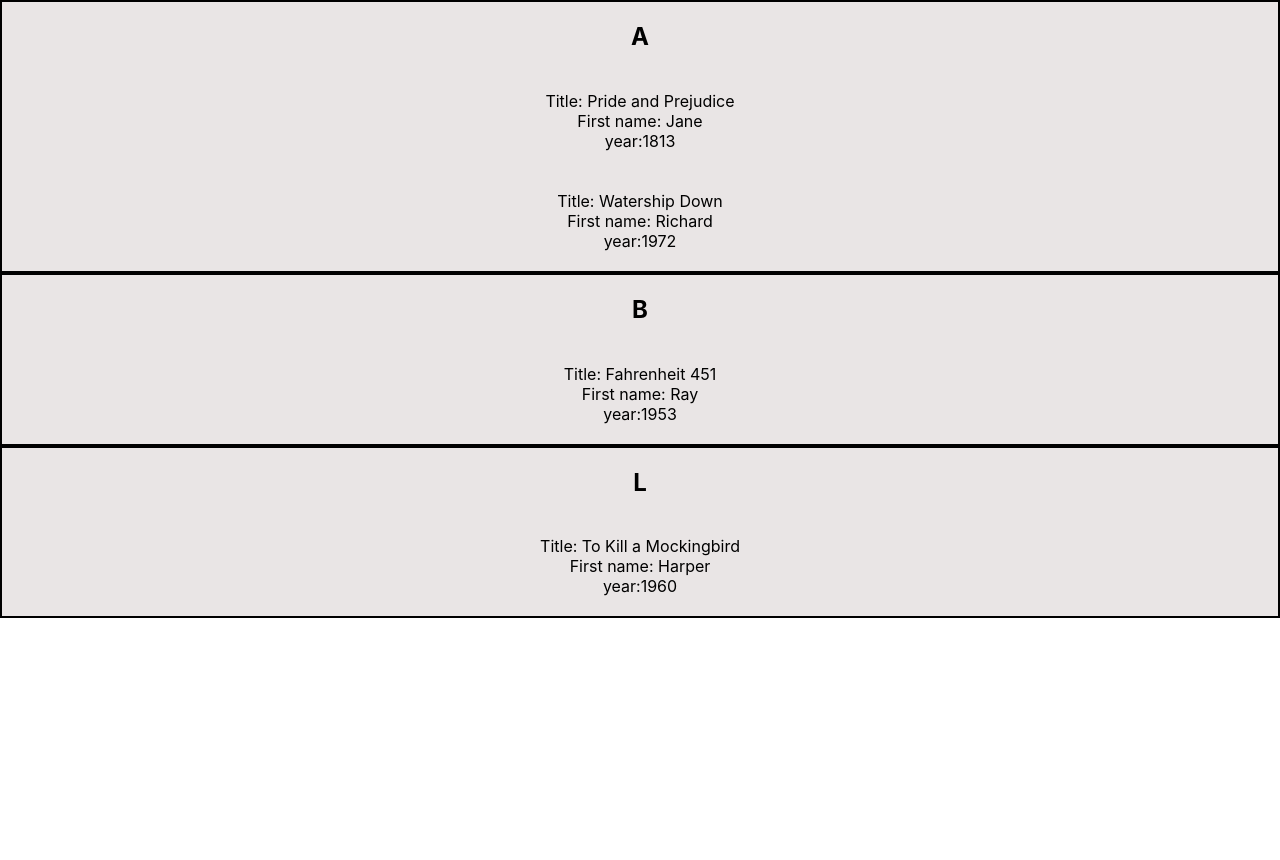
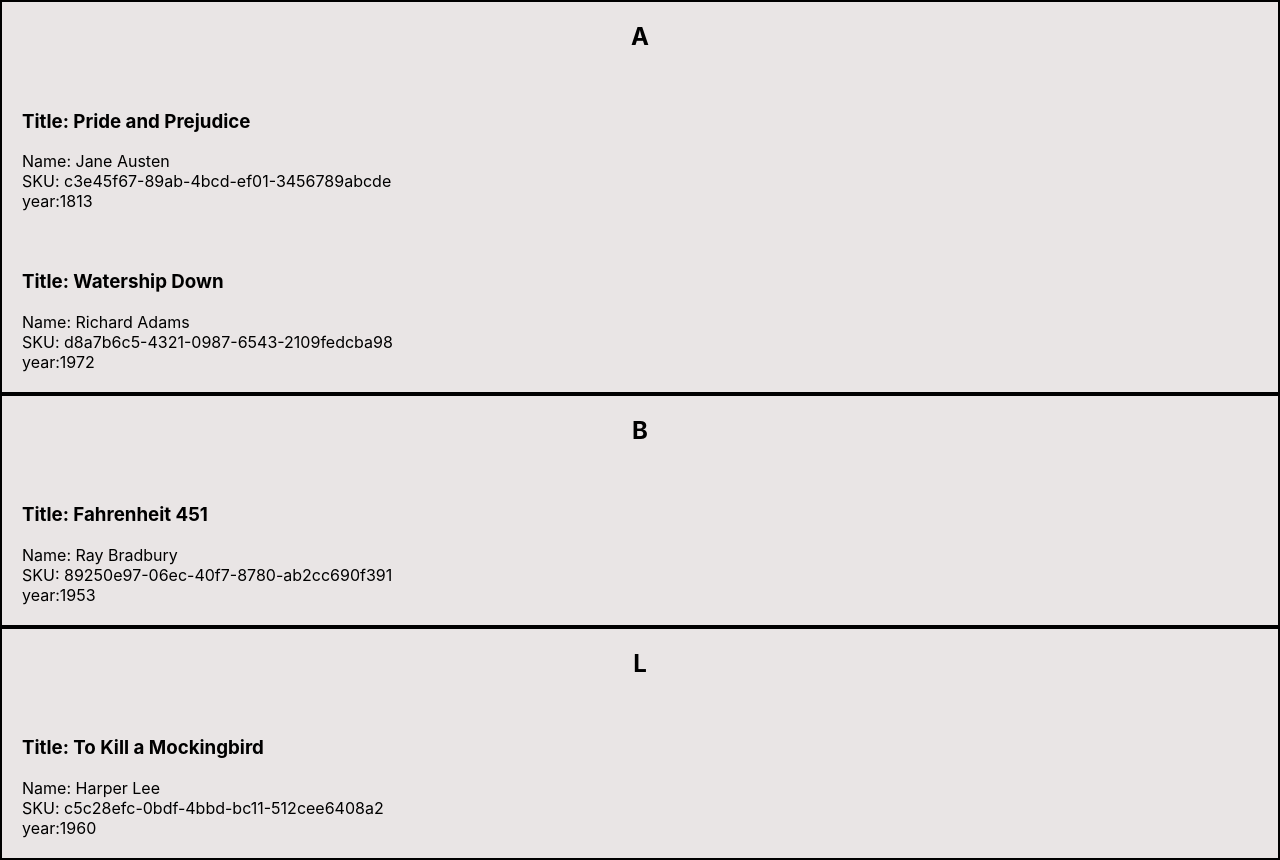
Before and after one commit to rogerprz/react-typescript, a React (Create React App) app: page / in a window 1280 px wide. Before the commit the page ends 800 px from the top, so only its background shows below. Built offline with nearby package versions, Linux system fonts and the light colour scheme.

Commit message:
update semantic

```diff
--- a/src/Book.tsx
+++ b/src/Book.tsx
@@ -14,9 +14,19 @@ export interface IBook {
 export const Book = (props: IBook) => {
   const { id, title, author, year } = props;
   return (
-    <div style={{ padding: 20 }}>
-      <div>Title: {title}</div>
-      <div>First name: {author.firstName}</div>
+    <div
+      style={{
+        padding: 20,
+        display: "flex",
+        flexDirection: "column",
+        alignItems: "flex-start",
+      }}
+    >
+      <h3>Title: {title}</h3>
+      <div>
+        Name: {author.firstName} {author.lastName}
+      </div>
+      <div>SKU: {id}</div>
       <div>year:{year}</div>
     </div>
   );
```
